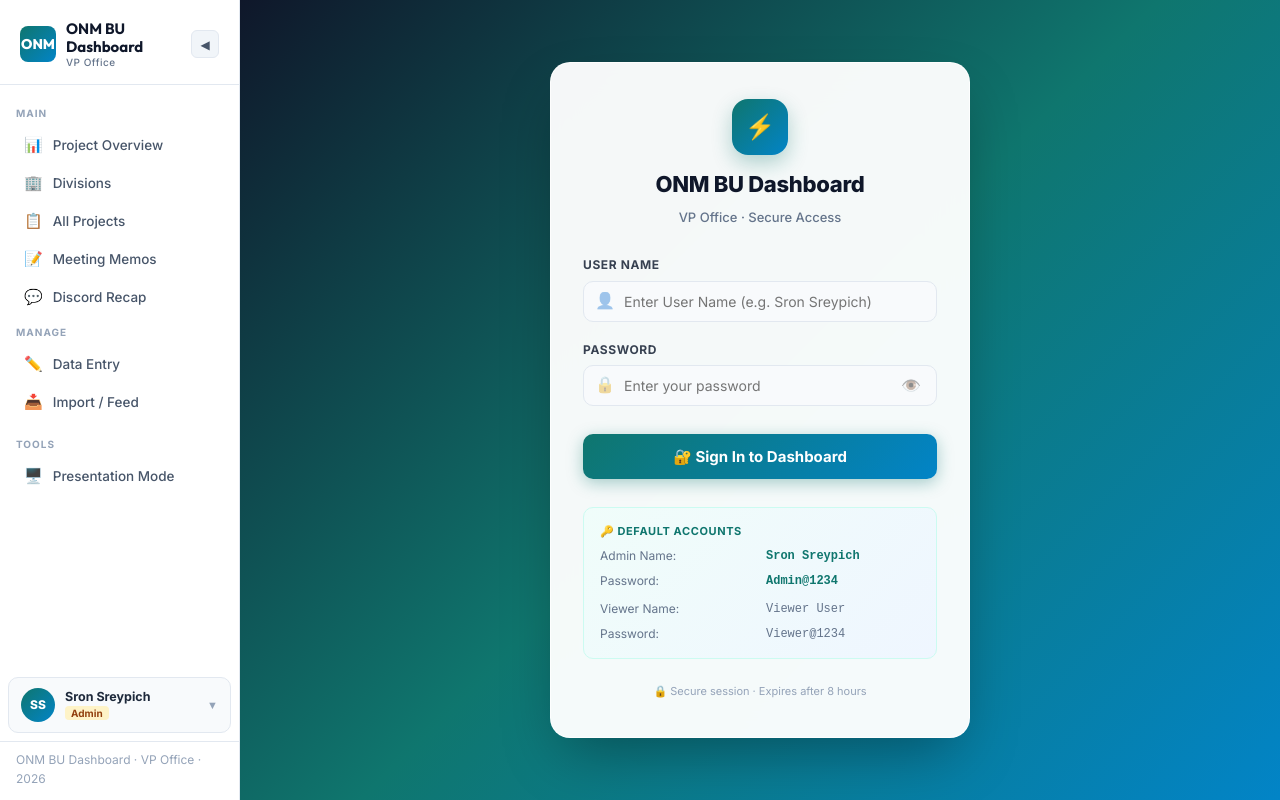
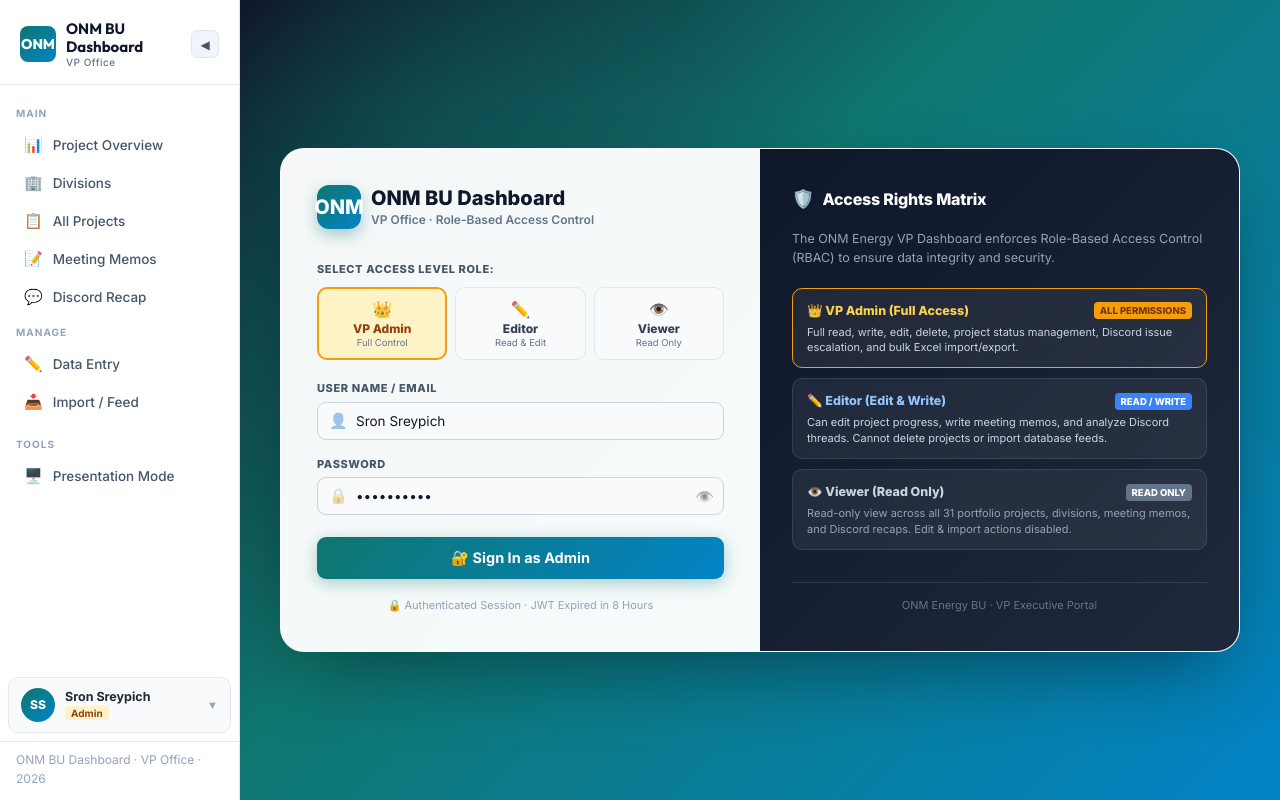
Before and after one commit to sronsreypich9-ui/ONM-Dashboard, a Next.js app: page /login in a window 1280 px wide. Built offline with nearby package versions, Linux system fonts and the light colour scheme; no server answers.

Commit message:
feat: redesign Login UI with interactive Role Access Rights selector and Access Control Matrix

```diff
--- a/app/login/page.tsx
+++ b/app/login/page.tsx
@@ -1,9 +1,8 @@
 'use client'
 
 import { signIn } from 'next-auth/react'
-import { useState, useEffect } from 'react'
+import { useState, useEffect, Suspense } from 'react'
 import { useRouter, useSearchParams } from 'next/navigation'
-import { Suspense } from 'react'
 
 function LoginForm() {
   const router       = useRouter()
@@ -11,15 +10,31 @@ function LoginForm() {
   const callbackUrl  = searchParams.get('callbackUrl') || '/'
   const errorParam   = searchParams.get('error')
 
-  const [username, setUsername] = useState('')
-  const [password, setPassword] = useState('')
+  const [username, setUsername] = useState('Sron Sreypich')
+  const [password, setPassword] = useState('Admin@1234')
   const [loading,  setLoading]  = useState(false)
   const [error,    setError]    = useState('')
   const [showPw,   setShowPw]   = useState(false)
+  const [selectedRole, setSelectedRole] = useState<'Admin' | 'Editor' | 'Viewer'>('Admin')
 
   useEffect(() => {
-    if (errorParam) setError('Invalid User Name or password. Please try again.')
+    if (errorParam) setError('Invalid credentials or session expired. Please log in again.')
   }, [errorParam])
+
+  const selectRolePreset = (role: 'Admin' | 'Editor' | 'Viewer') => {
+    setSelectedRole(role)
+    setError('')
+    if (role === 'Admin') {
+      setUsername('Sron Sreypich')
+      setPassword('Admin@1234')
+    } else if (role === 'Editor') {
+      setUsername('Editor User')
+      setPassword('Editor@1234')
+    } else {
+      setUsername('Viewer User')
+      setPassword('Viewer@1234')
+    }
+  }
 
   async function handleSubmit(e: React.FormEvent) {
     e.preventDefault()
@@ -34,7 +49,7 @@ function LoginForm() {
     })
 
     if (result?.error) {
-      setError('Invalid User Name or password. Please try again.')
+      setError('Invalid User Name or Password. Please try again.')
       setLoading(false)
     } else {
       router.push(callbackUrl)
@@ -45,225 +60,287 @@ function LoginForm() {
   return (
     <div style={{
       minHeight: '100vh',
-      background: 'linear-gradient(135deg, #0f172a 0%, #0f766e 50%, #0284c7 100%)',
+      background: 'linear-gradient(135deg, #0f172a 0%, #0f766e 40%, #0284c7 100%)',
       display: 'flex',
       alignItems: 'center',
       justifyContent: 'center',
+      padding: 24,
       fontFamily: "'Inter', system-ui, sans-serif",
       position: 'relative',
       overflow: 'hidden',
     }}>
+      {/* Background glow effects */}
+      <div style={{
+        position: 'absolute', top: '-10%', left: '-10%', width: '50vw', height: '50vw',
+        background: 'radial-gradient(circle, rgba(15, 118, 110, 0.4) 0%, rgba(0,0,0,0) 70%)',
+        borderRadius: '50%', pointerEvents: 'none',
+      }} />
 
-      {/* Card container */}
+      {/* Main Glass Layout Box */}
       <div style={{
         width: '100%',
-        maxWidth: 420,
-        margin: '20px',
+        maxWidth: 960,
+        display: 'grid',
+        gridTemplateColumns: 'repeat(auto-fit, minmax(380px, 1fr))',
+        gap: 0,
         background: 'rgba(255, 255, 255, 0.96)',
         backdropFilter: 'blur(20px)',
-        borderRadius: 20,
-        padding: '36px 32px',
-        boxShadow: '0 25px 60px -15px rgba(0, 0, 0, 0.35)',
+        borderRadius: 24,
+        overflow: 'hidden',
+        boxShadow: '0 30px 80px -20px rgba(0, 0, 0, 0.45)',
         border: '1px solid rgba(255, 255, 255, 0.8)',
         position: 'relative',
         zIndex: 1,
       }}>
 
+        {/* Left Column: Role Selector & Login Form */}
+        <div style={{ padding: '36px 36px', display: 'flex', flexDirection: 'column', justifyContent: 'center' }}>
           {/* Logo badge */}
-        <div style={{ textAlign: 'center', marginBottom: 28 }}>
+          <div style={{ textAlign: 'left', marginBottom: 24 }}>
+            <div style={{ display: 'flex', alignItems: 'center', gap: 10, marginBottom: 8 }}>
               <div style={{
-            width: 56, height: 56, borderRadius: 16,
+                width: 44, height: 44, borderRadius: 12,
                 background: 'linear-gradient(135deg, #0f766e, #0284c7)',
-            display: 'inline-flex', alignItems: 'center', justifyContent: 'center',
-            fontSize: 24, marginBottom: 12, color: 'white',
-            boxShadow: '0 8px 20px rgba(15, 118, 110, 0.3)',
+                display: 'flex', alignItems: 'center', justifyContent: 'center',
+                fontSize: 20, color: 'white', fontWeight: 800,
+                boxShadow: '0 6px 16px rgba(15, 118, 110, 0.35)',
               }}>
-            ⚡
+                ONM
               </div>
-          <div style={{
-            fontSize: 22,
-            fontWeight: 800,
-            color: '#0f172a',
-            letterSpacing: '-0.3px',
-          }}>
+              <div>
+                <div style={{ fontSize: 20, fontWeight: 800, color: '#0f172a', lineHeight: 1.2 }}>
                   ONM BU Dashboard
                 </div>
-          <div style={{ fontSize: 13, color: '#64748b', marginTop: 4, fontWeight: 500 }}>
-            VP Office · Secure Access
+                <div style={{ fontSize: 12, color: '#64748b', fontWeight: 600 }}>
+                  VP Office · Role-Based Access Control
+                </div>
+              </div>
             </div>
           </div>
 
-        {/* Error message */}
+          {/* Quick Role Selection Cards */}
+          <div style={{ marginBottom: 20 }}>
+            <label style={{ fontSize: 11, fontWeight: 800, color: '#475569', textTransform: 'uppercase', letterSpacing: '0.6px', display: 'block', marginBottom: 8 }}>
+              Select Access Level Role:
+            </label>
+
+            <div style={{ display: 'grid', gridTemplateColumns: '1fr 1fr 1fr', gap: 8 }}>
+              {/* Admin */}
+              <button
+                type="button"
+                onClick={() => selectRolePreset('Admin')}
+                style={{
+                  padding: '10px 8px', borderRadius: 10, cursor: 'pointer', textAlign: 'center',
+                  background: selectedRole === 'Admin' ? '#fef3c7' : '#f8fafc',
+                  border: selectedRole === 'Admin' ? '2px solid #f59e0b' : '1px solid #e2e8f0',
+                  transition: 'all 0.15s',
+                }}
+              >
+                <div style={{ fontSize: 16 }}>👑</div>
+                <div style={{ fontSize: 12, fontWeight: 800, color: selectedRole === 'Admin' ? '#92400e' : '#334155', marginTop: 2 }}>
+                  VP Admin
+                </div>
+                <div style={{ fontSize: 9.5, color: '#64748b', marginTop: 1 }}>Full Control</div>
+              </button>
+
+              {/* Editor */}
+              <button
+                type="button"
+                onClick={() => selectRolePreset('Editor')}
+                style={{
+                  padding: '10px 8px', borderRadius: 10, cursor: 'pointer', textAlign: 'center',
+                  background: selectedRole === 'Editor' ? '#dbeafe' : '#f8fafc',
+                  border: selectedRole === 'Editor' ? '2px solid #3b82f6' : '1px solid #e2e8f0',
+                  transition: 'all 0.15s',
+                }}
+              >
+                <div style={{ fontSize: 16 }}>✏️</div>
+                <div style={{ fontSize: 12, fontWeight: 800, color: selectedRole === 'Editor' ? '#1e40af' : '#334155', marginTop: 2 }}>
+                  Editor
+                </div>
+                <div style={{ fontSize: 9.5, color: '#64748b', marginTop: 1 }}>Read & Edit</div>
+              </button>
+
+              {/* Viewer */}
+              <button
+                type="button"
+                onClick={() => selectRolePreset('Viewer')}
+                style={{
+                  padding: '10px 8px', borderRadius: 10, cursor: 'pointer', textAlign: 'center',
+                  background: selectedRole === 'Viewer' ? '#f1f5f9' : '#f8fafc',
+                  border: selectedRole === 'Viewer' ? '2px solid #64748b' : '1px solid #e2e8f0',
+                  transition: 'all 0.15s',
+                }}
+              >
+                <div style={{ fontSize: 16 }}>👁️</div>
+                <div style={{ fontSize: 12, fontWeight: 800, color: selectedRole === 'Viewer' ? '#0f172a' : '#334155', marginTop: 2 }}>
+                  Viewer
+                </div>
+                <div style={{ fontSize: 9.5, color: '#64748b', marginTop: 1 }}>Read Only</div>
+              </button>
+            </div>
+          </div>
+
+          {/* Error notification */}
           {error && (
             <div style={{
-            marginBottom: 20,
-            padding: '12px 14px',
-            background: '#fef2f2',
-            border: '1px solid #fecaca',
-            borderRadius: 10,
-            color: '#dc2626',
-            fontSize: 13,
-            fontWeight: 600,
-            display: 'flex',
-            alignItems: 'center',
-            gap: 8,
+              marginBottom: 16, padding: '10px 14px', background: '#fef2f2',
+              border: '1px solid #fecaca', borderRadius: 8, color: '#dc2626',
+              fontSize: 12.5, fontWeight: 600, display: 'flex', alignItems: 'center', gap: 8,
             }}>
               ⚠️ {error}
             </div>
           )}
 
+          {/* Form */}
           <form onSubmit={handleSubmit}>
-          {/* User Name field */}
-          <div style={{ marginBottom: 18 }}>
-            <label style={{
-              display: 'block',
-              fontSize: 12,
-              fontWeight: 700,
-              color: '#374151',
-              marginBottom: 6,
-              textTransform: 'uppercase',
-              letterSpacing: '0.6px',
-            }}>
-              User Name
+            {/* User Name */}
+            <div style={{ marginBottom: 16 }}>
+              <label style={{ display: 'block', fontSize: 11, fontWeight: 800, color: '#475569', marginBottom: 4, textTransform: 'uppercase', letterSpacing: '0.6px' }}>
+                User Name / Email
               </label>
               <div style={{ position: 'relative' }}>
-              <span style={{
-                position: 'absolute', left: 12, top: '50%', transform: 'translateY(-50%)',
-                fontSize: 16, opacity: 0.4,
-              }}>👤</span>
+                <span style={{ position: 'absolute', left: 12, top: '50%', transform: 'translateY(-50%)', fontSize: 15, opacity: 0.4 }}>👤</span>
                 <input
                   type="text"
                   value={username}
                   onChange={(e) => setUsername(e.target.value)}
-                placeholder="Enter User Name (e.g. Sron Sreypich)"
+                  placeholder="Enter user name"
                   required
-                autoFocus
                   style={{
-                  width: '100%',
-                  padding: '11px 12px 11px 40px',
-                  border: '1.5px solid #e2e8f0',
-                  borderRadius: 10,
-                  fontSize: 14,
-                  color: '#0f172a',
-                  background: '#f8fafc',
-                  outline: 'none',
-                  transition: 'all 0.2s',
-                  boxSizing: 'border-box',
+                    width: '100%', padding: '10px 12px 10px 38px',
+                    border: '1.5px solid #cbd5e1', borderRadius: 9,
+                    fontSize: 13.5, color: '#0f172a', background: '#f8fafc',
+                    outline: 'none', boxSizing: 'border-box',
                   }}
                 />
               </div>
             </div>
 
-          {/* Password field */}
-          <div style={{ marginBottom: 28 }}>
-            <label style={{
-              display: 'block',
-              fontSize: 12,
-              fontWeight: 700,
-              color: '#374151',
-              marginBottom: 6,
-              textTransform: 'uppercase',
-              letterSpacing: '0.6px',
-            }}>
+            {/* Password */}
+            <div style={{ marginBottom: 22 }}>
+              <label style={{ display: 'block', fontSize: 11, fontWeight: 800, color: '#475569', marginBottom: 4, textTransform: 'uppercase', letterSpacing: '0.6px' }}>
                 Password
               </label>
               <div style={{ position: 'relative' }}>
-              <span style={{
-                position: 'absolute', left: 12, top: '50%', transform: 'translateY(-50%)',
-                fontSize: 16, opacity: 0.4,
-              }}>🔒</span>
+                <span style={{ position: 'absolute', left: 12, top: '50%', transform: 'translateY(-50%)', fontSize: 15, opacity: 0.4 }}>🔒</span>
                 <input
                   type={showPw ? 'text' : 'password'}
                   value={password}
                   onChange={(e) => setPassword(e.target.value)}
-                placeholder="Enter your password"
+                  placeholder="Enter password"
                   required
                   style={{
-                  width: '100%',
-                  padding: '11px 44px 11px 40px',
-                  border: '1.5px solid #e2e8f0',
-                  borderRadius: 10,
-                  fontSize: 14,
-                  color: '#0f172a',
-                  background: '#f8fafc',
-                  outline: 'none',
-                  transition: 'all 0.2s',
-                  boxSizing: 'border-box',
+                    width: '100%', padding: '10px 40px 10px 38px',
+                    border: '1.5px solid #cbd5e1', borderRadius: 9,
+                    fontSize: 13.5, color: '#0f172a', background: '#f8fafc',
+                    outline: 'none', boxSizing: 'border-box',
                   }}
                 />
                 <button
                   type="button"
                   onClick={() => setShowPw(!showPw)}
                   style={{
-                  position: 'absolute', right: 12, top: '50%', transform: 'translateY(-50%)',
-                  background: 'none', border: 'none', cursor: 'pointer',
-                  fontSize: 16, opacity: 0.5, padding: 4,
+                    position: 'absolute', right: 10, top: '50%', transform: 'translateY(-50%)',
+                    background: 'none', border: 'none', cursor: 'pointer', fontSize: 15, opacity: 0.5,
                   }}
-                title={showPw ? 'Hide password' : 'Show password'}
                 >
                   {showPw ? '🙈' : '👁️'}
                 </button>
               </div>
             </div>
 
-          {/* Submit button */}
+            {/* Submit Button */}
             <button
               type="submit"
               disabled={loading}
               style={{
-              width: '100%',
-              padding: '13px',
-              background: loading
-                ? '#94a3b8'
-                : 'linear-gradient(135deg, #0f766e, #0284c7)',
-              color: 'white',
-              border: 'none',
-              borderRadius: 10,
-              fontSize: 15,
-              fontWeight: 700,
-              cursor: loading ? 'not-allowed' : 'pointer',
-              transition: 'all 0.2s',
-              boxShadow: '0 4px 16px rgba(15,118,110,0.35)',
-              display: 'flex',
-              alignItems: 'center',
-              justifyContent: 'center',
-              gap: 8,
+                width: '100%', padding: '12px',
+                background: loading ? '#94a3b8' : 'linear-gradient(135deg, #0f766e, #0284c7)',
+                color: 'white', border: 'none', borderRadius: 9,
+                fontSize: 14.5, fontWeight: 700, cursor: loading ? 'not-allowed' : 'pointer',
+                boxShadow: '0 4px 16px rgba(15, 118, 110, 0.35)',
+                display: 'flex', alignItems: 'center', justifyContent: 'center', gap: 8,
               }}
             >
-            {loading ? 'Signing in…' : '🔐 Sign In to Dashboard'}
+              {loading ? 'Authenticating…' : `🔐 Sign In as ${selectedRole}`}
             </button>
           </form>
 
-        {/* Default credentials hint */}
-        <div style={{
-          marginTop: 28,
-          padding: '14px 16px',
-          background: 'linear-gradient(135deg, #f0fdfa, #eff6ff)',
-          borderRadius: 10,
-          border: '1px solid #ccfbf1',
-          fontSize: 12,
-          color: '#475569',
-          lineHeight: 1.7,
-        }}>
-          <div style={{ fontWeight: 700, color: '#0f766e', marginBottom: 6, fontSize: 11, textTransform: 'uppercase', letterSpacing: '0.6px' }}>
-            🔑 Default Accounts
-          </div>
-          <div style={{ display: 'grid', gridTemplateColumns: '1fr 1fr', gap: '4px 12px' }}>
-            <span style={{ color: '#64748b' }}>Admin Name:</span>
-            <span style={{ fontFamily: 'monospace', color: '#0f766e', fontWeight: 700 }}>Sron Sreypich</span>
-            <span style={{ color: '#64748b' }}>Password:</span>
-            <span style={{ fontFamily: 'monospace', color: '#0f766e', fontWeight: 700 }}>Admin@1234</span>
-            <span style={{ color: '#64748b', marginTop: 4 }}>Viewer Name:</span>
-            <span style={{ fontFamily: 'monospace', color: '#64748b', marginTop: 4 }}>Viewer User</span>
-            <span style={{ color: '#64748b' }}>Password:</span>
-            <span style={{ fontFamily: 'monospace', color: '#64748b' }}>Viewer@1234</span>
+          <div style={{ marginTop: 18, textAlign: 'center', fontSize: 11, color: '#94a3b8' }}>
+            🔒 Authenticated Session · JWT Expired in 8 Hours
           </div>
         </div>
 
-        {/* Footer */}
-        <div style={{ marginTop: 24, textAlign: 'center', fontSize: 11, color: '#94a3b8' }}>
-          🔒 Secure session · Expires after 8 hours
+        {/* Right Column: Access Rights Matrix Info Card */}
+        <div style={{
+          background: 'linear-gradient(135deg, #0f172a 0%, #1e293b 100%)',
+          padding: '36px 32px', color: 'white', display: 'flex',
+          flexDirection: 'column', justifyContent: 'space-between',
+        }}>
+          <div>
+            <div style={{ display: 'flex', alignItems: 'center', gap: 8, marginBottom: 16 }}>
+              <span style={{ fontSize: 18 }}>🛡️</span>
+              <h3 style={{ fontSize: 16, fontWeight: 800, color: 'white', margin: 0, letterSpacing: '-0.2px' }}>
+                Access Rights Matrix
+              </h3>
             </div>
+
+            <p style={{ color: '#94a3b8', fontSize: 12.5, lineHeight: 1.5, marginBottom: 20 }}>
+              The ONM Energy VP Dashboard enforces Role-Based Access Control (RBAC) to ensure data integrity and security.
+            </p>
+
+            {/* Matrix List */}
+            <div style={{ display: 'flex', flexDirection: 'column', gap: 10 }}>
+              {/* VP Admin */}
+              <div style={{
+                background: 'rgba(255,255,255,0.06)', borderRadius: 10, padding: '12px 14px',
+                border: selectedRole === 'Admin' ? '1px solid #f59e0b' : '1px solid rgba(255,255,255,0.1)',
+              }}>
+                <div style={{ display: 'flex', justifyContent: 'space-between', alignItems: 'center', marginBottom: 4 }}>
+                  <span style={{ fontSize: 12.5, fontWeight: 800, color: '#fcd34d' }}>👑 VP Admin (Full Access)</span>
+                  <span style={{ fontSize: 9.5, background: '#f59e0b', color: '#78350f', padding: '1px 6px', borderRadius: 4, fontWeight: 800 }}>ALL PERMISSIONS</span>
+                </div>
+                <div style={{ fontSize: 11, color: '#cbd5e1', lineHeight: 1.4 }}>
+                  Full read, write, edit, delete, project status management, Discord issue escalation, and bulk Excel import/export.
+                </div>
+              </div>
+
+              {/* Editor */}
+              <div style={{
+                background: 'rgba(255,255,255,0.06)', borderRadius: 10, padding: '12px 14px',
+                border: selectedRole === 'Editor' ? '1px solid #60a5fa' : '1px solid rgba(255,255,255,0.1)',
+              }}>
+                <div style={{ display: 'flex', justifyContent: 'space-between', alignItems: 'center', marginBottom: 4 }}>
+                  <span style={{ fontSize: 12.5, fontWeight: 800, color: '#93c5fd' }}>✏️ Editor (Edit & Write)</span>
+                  <span style={{ fontSize: 9.5, background: '#3b82f6', color: 'white', padding: '1px 6px', borderRadius: 4, fontWeight: 800 }}>READ / WRITE</span>
+                </div>
+                <div style={{ fontSize: 11, color: '#cbd5e1', lineHeight: 1.4 }}>
+                  Can edit project progress, write meeting memos, and analyze Discord threads. Cannot delete projects or import database feeds.
+                </div>
+              </div>
+
+              {/* Viewer */}
+              <div style={{
+                background: 'rgba(255,255,255,0.06)', borderRadius: 10, padding: '12px 14px',
+                border: selectedRole === 'Viewer' ? '1px solid #94a3b8' : '1px solid rgba(255,255,255,0.1)',
+              }}>
+                <div style={{ display: 'flex', justifyContent: 'space-between', alignItems: 'center', marginBottom: 4 }}>
+                  <span style={{ fontSize: 12.5, fontWeight: 800, color: '#cbd5e1' }}>👁️ Viewer (Read Only)</span>
+                  <span style={{ fontSize: 9.5, background: '#64748b', color: 'white', padding: '1px 6px', borderRadius: 4, fontWeight: 800 }}>READ ONLY</span>
+                </div>
+                <div style={{ fontSize: 11, color: '#94a3b8', lineHeight: 1.4 }}>
+                  Read-only view across all 31 portfolio projects, divisions, meeting memos, and Discord recaps. Edit & import actions disabled.
+                </div>
+              </div>
+            </div>
+          </div>
+
+          <div style={{ borderTop: '1px solid rgba(255,255,255,0.1)', paddingTop: 14, fontSize: 11, color: '#64748b', textAlign: 'center' }}>
+            ONM Energy BU · VP Executive Portal
+          </div>
+        </div>
+
       </div>
     </div>
   )
@@ -271,7 +348,7 @@ function LoginForm() {
 
 export default function LoginPage() {
   return (
-    <Suspense fallback={<div>Loading…</div>}>
+    <Suspense fallback={<div style={{ padding: 40, textAlign: 'center', color: '#64748b' }}>Loading Login Portal…</div>}>
       <LoginForm />
     </Suspense>
   )
```
Lines whose indentation alone changed are shown as unchanged.
